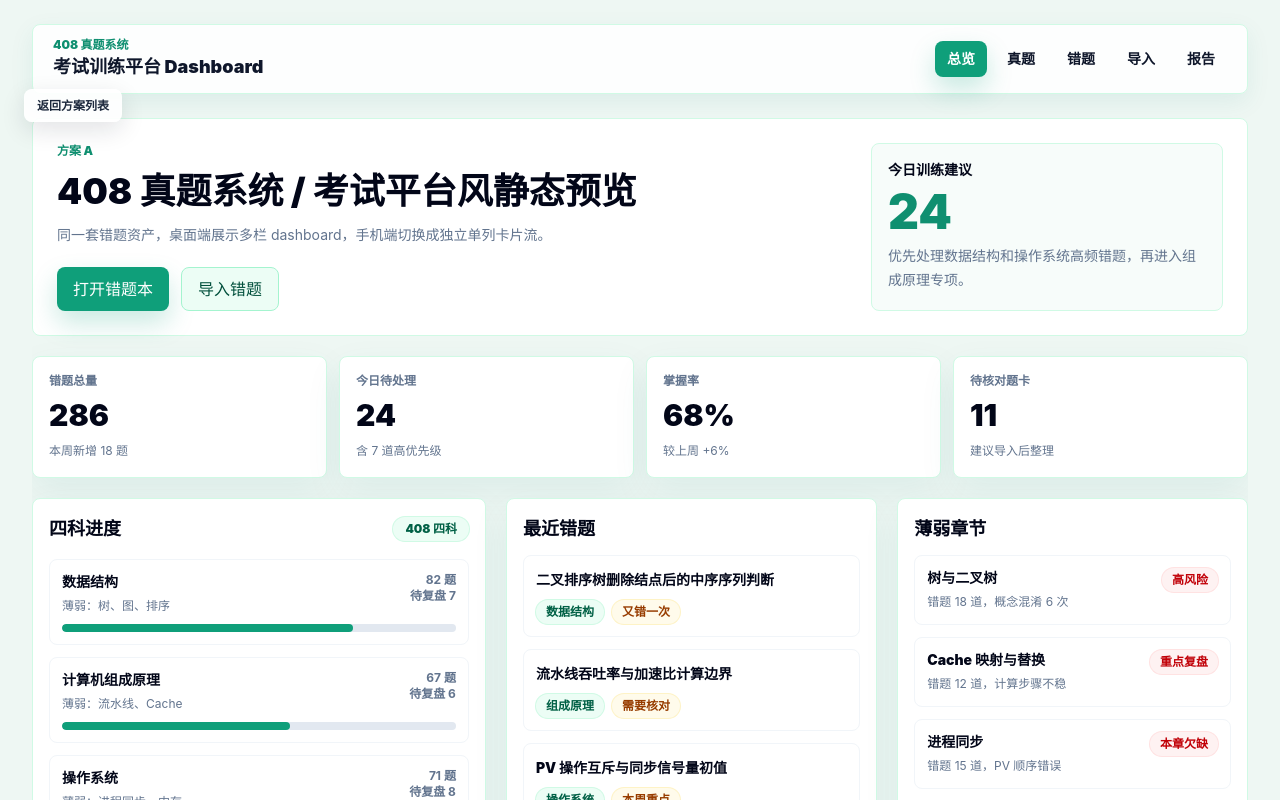
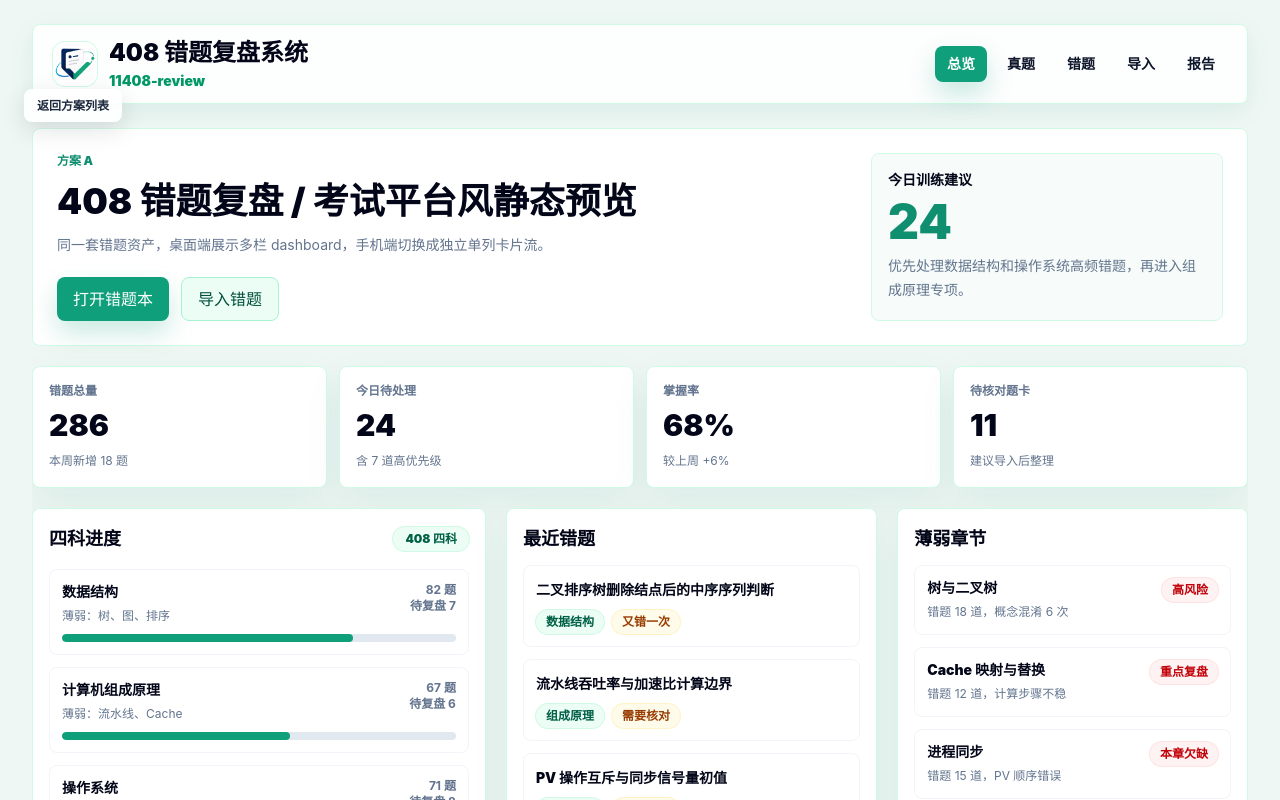
Before and after one commit to Dyh764/11408-review, a Next.js app: page /design-preview/a in a window 1280 px wide. Shown: the top 800 px of the page. Built offline with nearby package versions, Linux system fonts and the light colour scheme.

Commit message:
feat: finish unified brand across preview routes

```diff
--- a/app/design-preview/_components/design-preview.tsx
+++ b/app/design-preview/_components/design-preview.tsx
@@ -1,4 +1,5 @@
 import Link from "next/link";
+import { BrandLogo } from "@/components/brand-logo";
 
 type VariantKey = "a" | "b" | "c";
 
@@ -29,7 +30,7 @@ const variants: Record<VariantKey, Variant> = {
     key: "a",
     name: "方案 A",
     title: "方案 A：接近 408os 的浅色 dashboard",
-    description: "浅色、克制、信息密度高，重点模拟 408 真题系统的学习概览与多栏 dashboard。",
+    description: "浅色、克制、信息密度高，重点模拟 408 错题复盘的学习概览与多栏 dashboard。",
     route: "/design-preview/a",
     recommendation: "适合正式功能页落地，尤其适合错题库、章节目录和报告页。",
     pageClass: "bg-[#eef7f3] text-slate-950",
@@ -279,20 +280,16 @@ function FeatureGrid({ variant }: { variant: Variant }) {
 }
 
 function ExamLogo({ compact = false }: { compact?: boolean }) {
+  return <BrandLogo size={compact ? "md" : "lg"} compact={false} />;
+}
+
+function PreviewBrandLogo({ variant, compact = false }: { variant: Variant; compact?: boolean }) {
   return (
-    <div className="flex items-center gap-3">
-      <div className="relative h-9 w-12 shrink-0">
-        <span className="absolute left-0 top-2 h-5 w-5 rotate-45 rounded-[3px] bg-[#12c6a3]" />
-        <span className="absolute left-4 top-0 h-5 w-5 rotate-45 rounded-[3px] bg-[#22d3a6]" />
-        <span className="absolute left-4 top-4 h-5 w-5 rotate-45 rounded-[3px] bg-[#0ea5e9]" />
-      </div>
-      <div>
-        <p className={cx("font-black tracking-normal text-slate-950", compact ? "text-xl" : "text-3xl")}>
-          408真题系统
-        </p>
-        {compact ? null : <p className="mt-0.5 text-xs font-bold text-slate-400">计算机考研智能备考平台</p>}
-      </div>
-    </div>
+    <BrandLogo
+      size={compact ? "sm" : "md"}
+      compact={false}
+      tone={variant.key === "b" ? "inverse" : "default"}
+    />
   );
 }
 
@@ -615,10 +612,7 @@ function DesktopLayout({ variant }: { variant: Variant }) {
         aria-label="桌面预览导航"
         className={cx("mx-auto flex max-w-[1320px] items-center justify-between rounded-lg border px-5 py-3", variant.navClass)}
       >
-        <div>
-          <p className={cx("text-xs font-black", variant.accentClass)}>408 真题系统</p>
-          <p className="text-lg font-black tracking-normal">考试训练平台 Dashboard</p>
-        </div>
+        <PreviewBrandLogo variant={variant} />
         <div className="flex items-center gap-2 text-sm font-bold">
           {["总览", "真题", "错题", "导入", "报告"].map((item, index) => (
             <span key={item} className={cx("rounded-lg px-3 py-2", index === 0 ? variant.primaryClass : "bg-white/10")}>
@@ -634,7 +628,7 @@ function DesktopLayout({ variant }: { variant: Variant }) {
             <div>
               <p className={cx("text-xs font-black", variant.accentClass)}>{variant.name}</p>
               <h1 className="mt-3 max-w-3xl text-4xl font-black tracking-normal">
-                408 真题系统 / 考试平台风静态预览
+                408 错题复盘 / 考试平台风静态预览
               </h1>
               <p className={cx("mt-3 max-w-2xl text-sm leading-6", variant.key === "b" ? "text-white/72" : variant.mutedClass)}>
                 同一套错题资产，桌面端展示多栏 dashboard，手机端切换成独立单列卡片流。
@@ -708,7 +702,7 @@ function MobileLayout({ variant }: { variant: Variant }) {
       <header className={cx("rounded-lg border p-4", variant.heroClass)}>
         <div className="flex items-start justify-between gap-3">
           <div className="min-w-0">
-            <p className={cx("text-xs font-black", variant.accentClass)}>408 真题系统</p>
+            <PreviewBrandLogo variant={variant} compact />
             <h1 className="mt-2 text-2xl font-black tracking-normal">今日错题训练</h1>
             <p className={cx("mt-2 text-sm leading-6", variant.key === "b" ? "text-white/72" : variant.mutedClass)}>
               顶部只保留核心状态，下面按做题顺序展示入口。
@@ -795,8 +789,9 @@ export function DesignPreviewIndex() {
   return (
     <div className="min-h-screen bg-[#eef7f3] px-5 py-6 text-slate-950 md:px-8">
       <main className="mx-auto max-w-5xl">
-        <p className="text-xs font-black text-emerald-700">第一阶段静态 UI mock</p>
-        <h1 className="mt-2 text-3xl font-black tracking-normal">3 套 408 真题系统 / 考试平台风方案</h1>
+        <BrandLogo size="md" />
+        <p className="mt-6 text-xs font-black text-emerald-700">第一阶段静态 UI mock</p>
+        <h1 className="mt-2 text-3xl font-black tracking-normal">3 套 408 错题复盘 / 考试平台风方案</h1>
         <p className="mt-3 max-w-2xl text-sm leading-6 text-slate-600">
           每套方案都在同一路由内提供 desktop 预览和 390px mobile 预览，正式业务页不会被替换。
         </p>
--- a/app/exam-overview/page.tsx
+++ b/app/exam-overview/page.tsx
@@ -132,7 +132,7 @@ export default function ExamOverviewPage() {
   return (
     <MobilePageShell className="bg-slate-50">
       <StudyPageHeader
-        eyebrow="408 真题系统"
+        eyebrow="408 错题复盘"
         title="真题总览"
         subtitle="按科目、章节、题源和年份线索汇总现有题库；没有新增表，数据直接来自你的错题卡。"
       />
--- a/components/brand-logo.tsx
+++ b/components/brand-logo.tsx
@@ -11,6 +11,7 @@ type BrandMarkProps = {
 type BrandLogoProps = BrandMarkProps & {
   href?: string;
   compact?: boolean;
+  tone?: "default" | "inverse";
 };
 
 const markSizeClass = {
@@ -37,16 +38,18 @@ export function BrandMark({ size = "md", className = "" }: BrandMarkProps) {
   );
 }
 
-export function BrandLogo({ href, compact = false, size = "md", className = "" }: BrandLogoProps) {
+export function BrandLogo({ href, compact = false, size = "md", tone = "default", className = "" }: BrandLogoProps) {
+  const titleClass = tone === "inverse" ? "text-white" : "text-slate-950";
+  const subtitleClass = tone === "inverse" ? "text-emerald-200" : "text-emerald-600";
   const content = (
     <span className={`inline-flex min-w-0 items-center gap-3 ${className}`}>
       <BrandMark size={size} />
       {!compact ? (
         <span className="min-w-0">
-          <span className="block truncate text-xl font-black tracking-normal text-slate-950 md:text-2xl">
+          <span className={`block truncate text-xl font-black tracking-normal md:text-2xl ${titleClass}`}>
             408 错题复盘系统
           </span>
-          <span className="mt-0.5 block truncate text-xs font-black tracking-normal text-emerald-600 md:text-sm">
+          <span className={`mt-0.5 block truncate text-xs font-black tracking-normal md:text-sm ${subtitleClass}`}>
             11408-review
           </span>
         </span>
```
Also changed, not shown: 1 other file (tests, documents, lock files or other folders).
